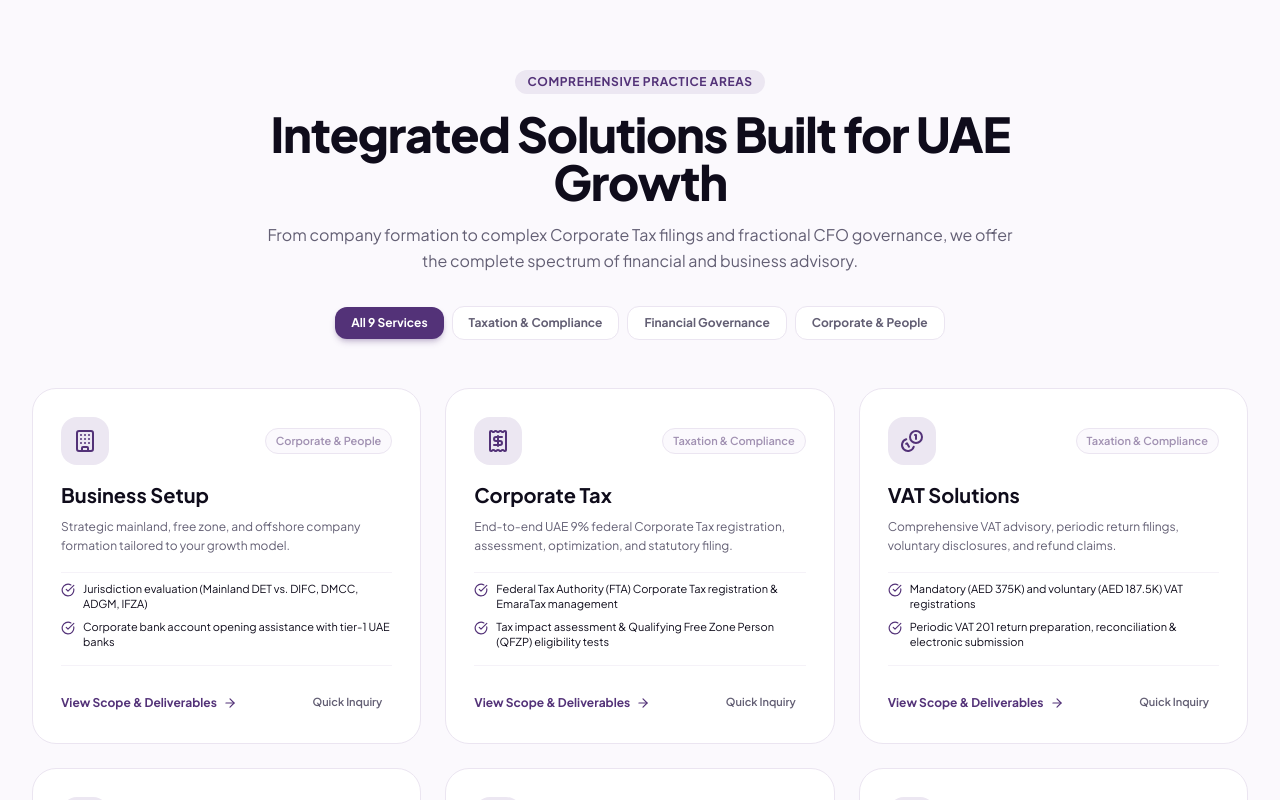
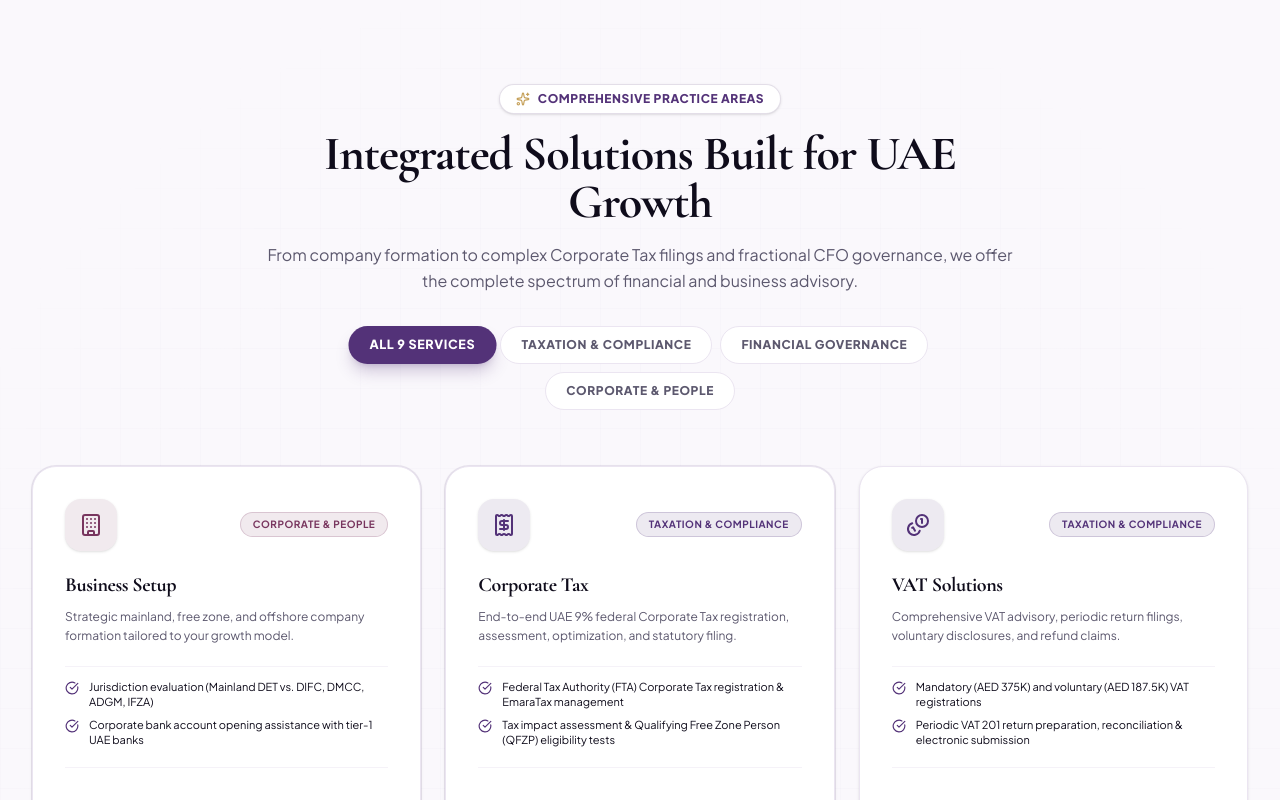
Before and after one commit to yaratul/mnv-associates-concept, a Next.js app: page / in a window 1280 px wide. Shown: the part 1040-1840 px from the top of the page. Built offline with nearby package versions, Linux system fonts and the light colour scheme.

Commit message:
feat(ui): update ServicesMatrix with asymmetric bento layout and modal details

```diff
--- a/components/ServicesMatrix.tsx
+++ b/components/ServicesMatrix.tsx
@@ -1,6 +1,6 @@
 "use client";
 
-import { useState } from "react";
+import { useState, useRef } from "react";
 import {
   Building,
   Receipt,
@@ -14,6 +14,7 @@
   ArrowRight,
   CheckCircle,
   X,
+  Sparkles,
 } from "lucide-react";
 
 interface ServicesMatrixProps {
@@ -190,29 +191,61 @@
       ? servicesData
       : servicesData.filter((s) => s.category === selectedCategory);
 
+  const getCategoryStyles = (category: ServiceDetail["category"]) => {
+    switch (category) {
+      case "Taxation & Compliance":
+        return {
+          badgeBg: "bg-[#533278]/10 text-[#533278] border-[#533278]/20",
+          iconBg: "bg-[#533278]/10 text-[#533278] group-hover:bg-[#533278] group-hover:text-white",
+          accentLine: "from-[#533278] via-[#7045A0] to-[#C5A059]",
+          cardBorder: "hover:border-[#533278]/40",
+        };
+      case "Financial Governance":
+        return {
+          badgeBg: "bg-[#245788]/10 text-[#245788] border-[#245788]/20",
+          iconBg: "bg-[#245788]/10 text-[#245788] group-hover:bg-[#245788] group-hover:text-white",
+          accentLine: "from-[#245788] via-[#4379AC] to-[#C5A059]",
+          cardBorder: "hover:border-[#245788]/40",
+        };
+      case "Corporate & People":
+        return {
+          badgeBg: "bg-[#78355E]/10 text-[#78355E] border-[#78355E]/20",
+          iconBg: "bg-[#78355E]/10 text-[#78355E] group-hover:bg-[#78355E] group-hover:text-white",
+          accentLine: "from-[#78355E] via-[#9E4A7E] to-[#C5A059]",
+          cardBorder: "hover:border-[#78355E]/40",
+        };
+    }
+  };
+
   return (
-    <section id="services-matrix" className="py-20 bg-[#FBF9FD] border-b border-[#EBE5F1] relative">
-      <div className="max-w-7xl mx-auto px-4 sm:px-6 lg:px-8">
-        <div className="text-center max-w-3xl mx-auto mb-12 space-y-4">
-          <div className="inline-flex items-center gap-2 px-3 py-1 rounded-full bg-[#ECE7F2] text-[#533278] text-xs font-bold uppercase tracking-wider">
+    <section id="services-matrix" className="py-24 bg-[#FAF8FC] border-b border-[#EBE5F1] relative">
+      {/* Blueprint Grid Accent */}
+      <div className="absolute inset-0 blueprint-grid opacity-30 pointer-events-none" aria-hidden="true" />
+
+      <div className="max-w-7xl mx-auto px-4 sm:px-6 lg:px-8 relative z-10">
+        {/* Section Heading with Editorial Serif Display */}
+        <div className="text-center max-w-3xl mx-auto mb-14 space-y-4">
+          <div className="inline-flex items-center gap-2 px-4 py-1.5 rounded-full bg-white border border-[#A191B2]/30 shadow-sm text-[#533278] text-xs font-extrabold uppercase tracking-wider backdrop-blur-md">
+            <Sparkles className="w-3.5 h-3.5 text-[#C5A059]" />
             Comprehensive Practice Areas
           </div>
-          <h2 className="text-3xl sm:text-4xl lg:text-5xl font-extrabold text-[#0F0C1B] tracking-tight">
+          <h2 className="text-3xl sm:text-4xl lg:text-5xl font-extrabold text-[#0F0C1B] tracking-tight font-display">
             Integrated Solutions Built for UAE Growth
           </h2>
-          <p className="text-base text-[#635F74] leading-relaxed">
+          <p className="text-base text-[#5C586E] leading-relaxed">
             From company formation to complex Corporate Tax filings and fractional CFO governance, we offer the complete spectrum of financial and business advisory.
           </p>
 
+          {/* Filter Tabs with Sliding Style */}
           <div className="pt-4 flex flex-wrap items-center justify-center gap-2">
             {categories.map((cat) => (
               <button
                 key={cat}
                 onClick={() => setSelectedCategory(cat)}
-                className={`px-4 py-2 rounded-xl text-xs font-bold transition-all ${
+                className={`relative px-5 py-2.5 rounded-full text-xs font-extrabold tracking-wider uppercase transition-all duration-300 ease-[cubic-bezier(0.22,1,0.36,1)] ${
                   selectedCategory === cat
-                    ? "bg-[#533278] text-white shadow-md shadow-[#533278]/25"
-                    : "bg-white text-[#635F74] hover:text-[#0F0C1B] hover:bg-[#ECE7F2] border border-[#EBE5F1]"
+                    ? "bg-[#533278] text-white shadow-lg shadow-[#533278]/25 scale-105"
+                    : "bg-white text-[#5C586E] hover:text-[#0F0C1B] hover:bg-[#ECE7F2] border border-[#EBE5F1]"
                 }`}
               >
                 {cat === "All" ? "All 9 Services" : cat}
@@ -221,36 +254,59 @@
           </div>
         </div>
 
-        <div className="grid grid-cols-1 md:grid-cols-2 lg:grid-cols-3 gap-6">
-          {filteredServices.map((service) => {
+        {/* Asymmetric Bento Layout Grid */}
+        <div className="grid grid-cols-1 md:grid-cols-2 lg:grid-cols-3 gap-6 auto-rows-fr">
+          {filteredServices.map((service, index) => {
             const Icon = service.icon;
+            const style = getCategoryStyles(service.category);
+            const isFeatured = service.id === "corporate-tax" || service.id === "business-setup";
+
             return (
               <div
                 key={service.id}
-                className="group rounded-3xl bg-white p-7 border border-[#EBE5F1] hover:border-[#A191B2] card-hover-effect flex flex-col justify-between"
+                className={`group relative rounded-3xl bg-white p-7 sm:p-8 border border-[#EBE5F1] ${style.cardBorder} shadow-sm hover:shadow-[0_20px_45px_-12px_rgba(83,50,120,0.14)] hover:-translate-y-1.5 transition-all duration-300 ease-[cubic-bezier(0.22,1,0.36,1)] flex flex-col justify-between overflow-hidden ${
+                  isFeatured && selectedCategory === "All" ? "lg:col-span-1 ring-1 ring-[#533278]/10" : ""
+                }`}
               >
-                <div className="space-y-4">
+                {/* Thin Animated Gradient Line along the bottom edge */}
+                <div
+                  className={`absolute bottom-0 left-0 right-0 h-[3px] bg-gradient-to-r ${style.accentLine} scale-x-0 group-hover:scale-x-100 transition-transform duration-500 ease-[cubic-bezier(0.22,1,0.36,1)] origin-left`}
+                  aria-hidden="true"
+                />
+
+                <div className="space-y-5">
+                  {/* Card Header with Icon Morph & Glow Ring */}
                   <div className="flex items-center justify-between">
-                    <div className="w-12 h-12 rounded-2xl bg-[#ECE7F2] text-[#533278] flex items-center justify-center group-hover:bg-[#533278] group-hover:text-white transition-colors duration-300">
+                    <div
+                      className={`relative w-13 h-13 rounded-2xl ${style.iconBg} flex items-center justify-center transition-all duration-300 group-hover:rotate-6 group-hover:scale-110 shadow-sm`}
+                    >
                       <Icon className="w-6 h-6" />
+                      <div className="absolute -inset-1 rounded-2xl bg-[#C5A059]/20 blur-sm opacity-0 group-hover:opacity-100 transition-opacity duration-300 pointer-events-none" />
                     </div>
-                    <span className="text-[11px] font-semibold text-[#A191B2] bg-[#FBF9FD] px-2.5 py-1 rounded-full border border-[#EBE5F1]">
+                    <span
+                      className={`text-[10px] font-bold uppercase tracking-wider px-3 py-1 rounded-full border ${style.badgeBg}`}
+                    >
                       {service.category}
                     </span>
                   </div>
 
+                  {/* Title & Short Description */}
                   <div>
-                    <h3 className="text-xl font-bold text-[#0F0C1B] group-hover:text-[#533278] transition-colors">
+                    <h3 className="text-xl font-bold text-[#0F0C1B] group-hover:text-[#533278] transition-colors duration-200 font-display">
                       {service.name}
                     </h3>
-                    <p className="text-xs text-[#635F74] mt-2 leading-relaxed">
+                    <p className="text-xs text-[#5C586E] mt-2 leading-relaxed">
                       {service.shortDesc}
                     </p>
                   </div>
 
-                  <ul className="space-y-2 pt-2 border-t border-[#F5F2F8]">
+                  {/* Deliverable Highlights */}
+                  <ul className="space-y-2 pt-3 border-t border-[#F5F2F8]">
                     {service.deliverables.slice(0, 2).map((item, idx) => (
-                      <li key={idx} className="flex items-start gap-2 text-[11px] text-[#0F0C1B]">
+                      <li
+                        key={idx}
+                        className="flex items-start gap-2.5 text-[11px] text-[#0F0C1B] transition-transform duration-200 group-hover:translate-x-0.5"
+                      >
                         <CheckCircle className="w-3.5 h-3.5 text-[#533278] shrink-0 mt-0.5" />
                         <span className="leading-snug">{item}</span>
                       </li>
@@ -258,18 +314,19 @@
                   </ul>
                 </div>
 
-                <div className="pt-6 mt-4 border-t border-[#F5F2F8] flex items-center justify-between">
+                {/* Card Action Link with Underline Sweep */}
+                <div className="pt-6 mt-5 border-t border-[#F5F2F8] flex items-center justify-between">
                   <button
                     onClick={() => setActiveModalService(service)}
-                    className="text-xs font-bold text-[#533278] hover:text-[#432662] flex items-center gap-1.5 transition-colors"
+                    className="relative text-xs font-extrabold text-[#533278] hover:text-[#2F1A46] flex items-center gap-1.5 transition-colors group/btn"
                   >
                     <span>View Scope & Deliverables</span>
-                    <ArrowRight className="w-3.5 h-3.5 group-hover:translate-x-1 transition-transform" />
+                    <ArrowRight className="w-3.5 h-3.5 group-hover/btn:translate-x-1 transition-transform duration-200 text-[#C5A059]" />
                   </button>
 
                   <button
                     onClick={() => onSelectService(service.name)}
-                    className="text-[11px] font-semibold text-[#635F74] hover:text-[#533278] px-2.5 py-1 rounded-lg hover:bg-[#ECE7F2] transition-colors"
+                    className="text-[11px] font-bold text-[#5C586E] hover:text-[#533278] px-3 py-1.5 rounded-full hover:bg-[#ECE7F2] transition-colors"
                   >
                     Quick Inquiry
                   </button>
@@ -280,52 +337,60 @@
         </div>
       </div>
 
+      {/* Service Detail Modal */}
       {activeModalService && (
-        <div className="fixed inset-0 z-50 flex items-center justify-center p-4 bg-black/60 backdrop-blur-sm animate-in fade-in duration-200">
+        <div className="fixed inset-0 z-50 flex items-center justify-center p-4 bg-black/65 backdrop-blur-md animate-in fade-in duration-200">
           <div className="bg-white rounded-3xl max-w-2xl w-full p-6 sm:p-8 shadow-2xl border border-[#EBE5F1] relative space-y-6 max-h-[90vh] overflow-y-auto">
+            {/* Close Button */}
             <button
               onClick={() => setActiveModalService(null)}
-              className="absolute top-5 right-5 p-2 rounded-full text-[#635F74] hover:text-[#0F0C1B] hover:bg-[#F5F2F8] transition-colors"
+              className="absolute top-5 right-5 p-2.5 rounded-full text-[#5C586E] hover:text-[#0F0C1B] hover:bg-[#F5F2F8] transition-colors"
               aria-label="Close dialog"
             >
               <X className="w-5 h-5" />
             </button>
 
+            {/* Modal Header */}
             <div className="space-y-2 pr-8">
-              <span className="text-xs font-bold text-[#A191B2] uppercase tracking-wider">
+              <span className="text-[11px] font-extrabold text-[#533278] uppercase tracking-wider bg-[#533278]/10 px-3 py-1 rounded-full inline-block">
                 {activeModalService.category}
               </span>
-              <h3 className="text-2xl sm:text-3xl font-extrabold text-[#0F0C1B]">
+              <h3 className="text-2xl sm:text-3xl font-extrabold text-[#0F0C1B] font-display">
                 {activeModalService.name}
               </h3>
-              <p className="text-sm font-medium text-[#533278]">
+              <p className="text-sm font-semibold text-[#533278]">
                 {activeModalService.headline}
               </p>
             </div>
 
+            {/* Deliverables List */}
             <div className="space-y-3">
-              <h4 className="text-xs font-bold text-[#0F0C1B] uppercase tracking-wider">
+              <h4 className="text-xs font-extrabold text-[#0F0C1B] uppercase tracking-wider">
                 Key Deliverables & Scope
               </h4>
               <div className="space-y-2">
                 {activeModalService.deliverables.map((item, idx) => (
-                  <div key={idx} className="flex items-start gap-2.5 text-xs text-[#0F0C1B] p-2.5 rounded-xl bg-[#FBF9FD]">
+                  <div key={idx} className="flex items-start gap-2.5 text-xs text-[#0F0C1B] p-3 rounded-2xl bg-[#FBF9FD] border border-[#EBE5F1]">
                     <CheckCircle className="w-4 h-4 text-[#533278] shrink-0 mt-0.5" />
-                    <span>{item}</span>
+                    <span className="font-medium">{item}</span>
                   </div>
                 ))}
               </div>
             </div>
 
-            <div className="p-4 rounded-2xl bg-[#ECE7F2]/60 border border-[#A191B2]/30 space-y-1">
-              <span className="text-xs font-bold text-[#533278]">Regional Regulatory Context</span>
-              <p className="text-xs text-[#635F74] leading-relaxed">
+            {/* Regional Relevance Note */}
+            <div className="p-4 rounded-2xl bg-[#ECE7F2]/60 border border-[#A191B2]/40 space-y-1">
+              <span className="text-xs font-bold text-[#533278] flex items-center gap-1.5">
+                <Sparkles className="w-3.5 h-3.5 text-[#C5A059]" /> Regional Regulatory Context
+              </span>
+              <p className="text-xs text-[#5C586E] leading-relaxed">
                 {activeModalService.regionalContext}
               </p>
             </div>
 
+            {/* Modal Actions */}
             <div className="pt-2 flex flex-col sm:flex-row items-center justify-between gap-3 border-t border-[#F5F2F8]">
-              <span className="text-xs text-[#635F74]">
+              <span className="text-xs text-[#5C586E]">
                 Direct partner consultation from our Business Bay office.
               </span>
               <button
@@ -334,7 +399,7 @@
                   setActiveModalService(null);
                   onSelectService(serviceName);
                 }}
-                className="w-full sm:w-auto text-xs font-bold uppercase tracking-wider text-white bg-[#533278] hover:bg-[#432662] px-6 py-3 rounded-xl shadow-md transition-all"
+                className="w-full sm:w-auto text-xs font-extrabold uppercase tracking-wider text-white bg-gradient-to-r from-[#533278] to-[#2F1A46] hover:from-[#7045A0] hover:to-[#533278] px-7 py-3.5 rounded-full shadow-lg transition-all"
               >
                 Inquire for {activeModalService.name}
               </button>
```
